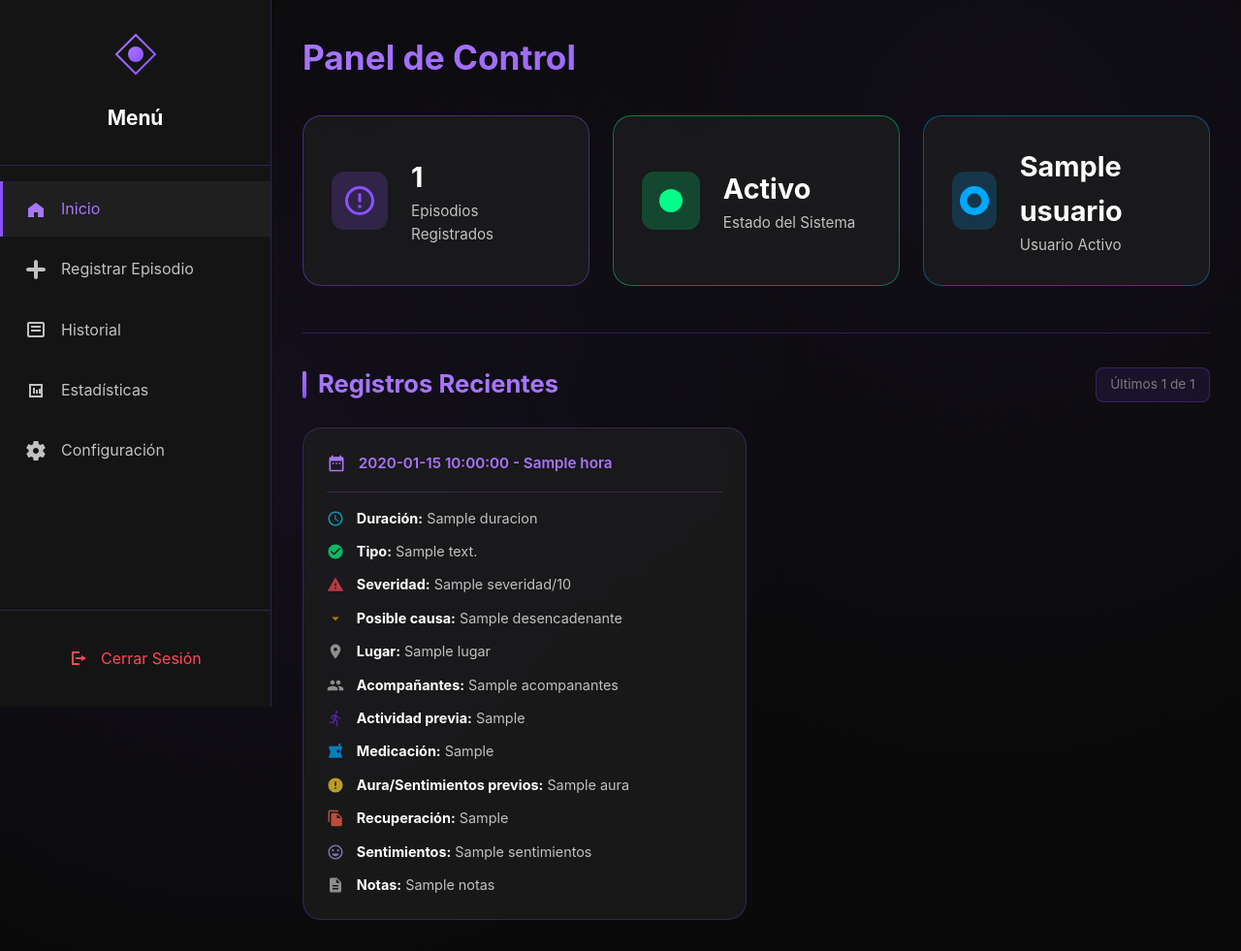
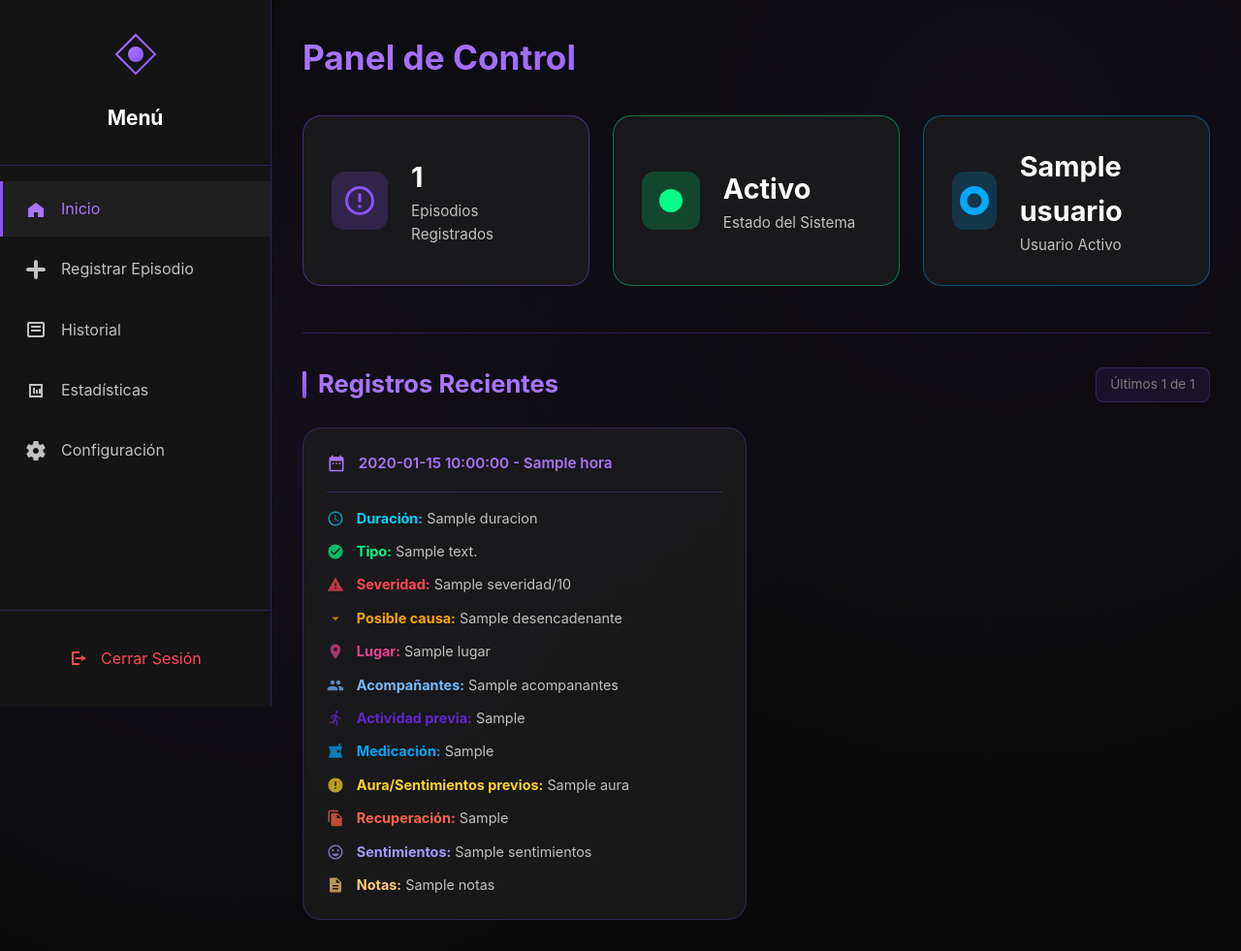
Before and after one commit to TwisSpark/Dashboard-personal, a Flask app: template templates/generales/panel.html in a window 1280 px wide. Shown: the part 71-1052 px from the top of the page at 97% size. Run offline with Flask 3, Linux system fonts and the light colour scheme; the template is opened without the code that fills it: most values are stand-ins (such as "Sample title", 1, 10 or a date in 2020).

Commit message:
Add distinct colors to icons and titles for a premium appearance
Update panel.html to assign unique colors to various record detail icons and their corresponding titles, enhancing the visual premium feel.

Replit-Commit-Author: Agent
Replit-Commit-Session-Id: 69d08568-1551-4cc2-80cc-851623e25486
Replit-Commit-Checkpoint-Type: full_checkpoint
Replit-Commit-Event-Id: 8c3f453c-2d7b-4f83-982c-3910eac9d32d
Replit-Commit-Screenshot-Url: https://storage.googleapis.com/screenshot-production-us-central1/127d2760-2855-4d02-8048-1b9edc172fee/69d08568-1551-4cc2-80cc-851623e25486/94GtNJ0
Replit-Helium-Checkpoint-Created: true

```diff
--- a/static/json/generales/usuarios.json
+++ b/static/json/generales/usuarios.json
@@ -5,7 +5,7 @@
     "correo": "twisspark@gmail.com",
     "password": "84f9c593887c20134a99b6d9e83ef1f17b845ea52eec81a0b5251f9dd88efd43",
     "fecha_registro": "2025-12-08T22:50:18.266103",
-    "ultimo_acceso": "2025-12-10T07:52:40.458234",
+    "ultimo_acceso": "2025-12-10T07:55:12.058884",
     "premium": true,
     "fecha_premium": "2025-12-10T07:12:01.555358"
   },
--- a/templates/generales/panel.html
+++ b/templates/generales/panel.html
@@ -159,7 +159,7 @@
                             <svg viewBox="0 0 24 24" fill="currentColor" style="color: #00d2ff;">
                                 <path d="M11.99 2C6.47 2 2 6.48 2 12s4.47 10 9.99 10C17.52 22 22 17.52 22 12S17.52 2 11.99 2zM12 20c-4.42 0-8-3.58-8-8s3.58-8 8-8 8 3.58 8 8-3.58 8-8 8zm.5-13H11v6l5.25 3.15.75-1.23-4.5-2.67z"/>
                             </svg>
-                            <span><strong>Duración:</strong> {{ registro.duracion }}</span>
+                            <span><strong style="color: #00d2ff;">Duración:</strong> {{ registro.duracion }}</span>
                         </div>
 
                         {% if registro.tipo_crisis %}
@@ -167,7 +167,7 @@
                             <svg viewBox="0 0 24 24" fill="currentColor" style="color: #00ff88;">
                                 <path d="M12 2C6.48 2 2 6.48 2 12s4.48 10 10 10 10-4.48 10-10S17.52 2 12 2zm-2 15l-5-5 1.41-1.41L10 14.17l7.59-7.59L19 8l-9 9z"/>
                             </svg>
-                            <span><strong>Tipo:</strong> {{ registro.tipo_crisis }}</span>
+                            <span><strong style="color: #00ff88;">Tipo:</strong> {{ registro.tipo_crisis }}</span>
                         </div>
                         {% endif %}
 
@@ -176,7 +176,7 @@
                             <svg viewBox="0 0 24 24" fill="currentColor" style="color: #ff4757;">
                                 <path d="M1 21h22L12 2 1 21zm12-3h-2v-2h2v2zm0-4h-2v-4h2v4z"/>
                             </svg>
-                            <span><strong>Severidad:</strong> {{ registro.severidad }}/10</span>
+                            <span><strong style="color: #ff4757;">Severidad:</strong> {{ registro.severidad }}/10</span>
                         </div>
                         {% endif %}
 
@@ -185,25 +185,25 @@
                             <svg viewBox="0 0 24 24" fill="currentColor" style="color: #ffa502;">
                                 <path d="M7 10l5 5 5-5z"/>
                             </svg>
-                            <span><strong>Posible causa:</strong> {{ registro.desencadenante }}</span>
+                            <span><strong style="color: #ffa502;">Posible causa:</strong> {{ registro.desencadenante }}</span>
                         </div>
                         {% endif %}
 
                         {% if registro.lugar %}
                         <div class="attack-info">
-                            <svg viewBox="0 0 24 24" fill="currentColor">
+                            <svg viewBox="0 0 24 24" fill="currentColor" style="color: #e84393;">
                                 <path d="M12 2C8.13 2 5 5.13 5 9c0 5.25 7 13 7 13s7-7.75 7-13c0-3.87-3.13-7-7-7zm0 9.5c-1.38 0-2.5-1.12-2.5-2.5s1.12-2.5 2.5-2.5 2.5 1.12 2.5 2.5-1.12 2.5-2.5 2.5z"/>
                             </svg>
-                            <span><strong>Lugar:</strong> {{ registro.lugar }}</span>
+                            <span><strong style="color: #e84393;">Lugar:</strong> {{ registro.lugar }}</span>
                         </div>
                         {% endif %}
 
                         {% if registro.acompanantes %}
                         <div class="attack-info">
-                            <svg viewBox="0 0 24 24" fill="currentColor">
+                            <svg viewBox="0 0 24 24" fill="currentColor" style="color: #74b9ff;">
                                 <path d="M16 11c1.66 0 2.99-1.34 2.99-3S17.66 5 16 5c-1.66 0-3 1.34-3 3s1.34 3 3 3zm-8 0c1.66 0 2.99-1.34 2.99-3S9.66 5 8 5C6.34 5 5 6.34 5 8s1.34 3 3 3zm0 2c-2.33 0-7 1.17-7 3.5V19h14v-2.5c0-2.33-4.67-3.5-7-3.5zm8 0c-.29 0-.62.02-.97.05 1.16.84 1.97 1.97 1.97 3.45V19h6v-2.5c0-2.33-4.67-3.5-7-3.5z"/>
                             </svg>
-                            <span><strong>Acompañantes:</strong> {{ registro.acompanantes }}</span>
+                            <span><strong style="color: #74b9ff;">Acompañantes:</strong> {{ registro.acompanantes }}</span>
                         </div>
                         {% endif %}
 
@@ -212,7 +212,7 @@
                             <svg viewBox="0 0 24 24" fill="currentColor" style="color: #5f27cd;">
                                 <path d="M13.49 5.48c1.1 0 2-.9 2-2s-.9-2-2-2-2 .9-2 2 .9 2 2 2zm-3.6 13.9l1-4.4 2.1 2v6h2v-7.5l-2.1-2 .6-3c1.3 1.5 3.3 2.5 5.5 2.5v-2c-1.9 0-3.5-1-4.3-2.4l-1-1.6c-.4-.6-1-1-1.7-1-.3 0-.5.1-.8.1l-5.2 2.2v4.7h2v-3.4l1.8-.7-1.6 8.1-4.9-1-.4 2 7 1.4z"/>
                             </svg>
-                            <span><strong>Actividad previa:</strong> {{ registro.actividad_previa }}</span>
+                            <span><strong style="color: #5f27cd;">Actividad previa:</strong> {{ registro.actividad_previa }}</span>
                         </div>
                         {% endif %}
 
@@ -221,7 +221,7 @@
                             <svg viewBox="0 0 24 24" fill="currentColor" style="color: #00a8ff;">
                                 <path d="M21 5h-2.64l1.14-3.14L17.15 1l-1.46 4H3v2l2 6-2 6v2h18v-2l-2-6 2-6V5zm-5 9c-1.1 0-2-.9-2-2s.9-2 2-2 2 .9 2 2-.9 2-2 2z"/>
                             </svg>
-                            <span><strong>Medicación:</strong> {{ registro.medicacion_tomada }}</span>
+                            <span><strong style="color: #00a8ff;">Medicación:</strong> {{ registro.medicacion_tomada }}</span>
                         </div>
                         {% endif %}
 
@@ -230,7 +230,7 @@
                             <svg viewBox="0 0 24 24" fill="currentColor" style="color: #ffd32a;">
                                 <path d="M12 2C6.48 2 2 6.48 2 12s4.48 10 10 10 10-4.48 10-10S17.52 2 12 2zm1 15h-2v-2h2v2zm0-4h-2V7h2v6z"/>
                             </svg>
-                            <span><strong>Aura/Sentimientos previos:</strong> {{ registro.aura }}</span>
+                            <span><strong style="color: #ffd32a;">Aura/Sentimientos previos:</strong> {{ registro.aura }}</span>
                         </div>
                         {% endif %}
 
@@ -239,7 +239,7 @@
                             <svg viewBox="0 0 24 24" fill="currentColor" style="color: #ff6348;">
                                 <path d="M16 1H4c-1.1 0-2 .9-2 2v14h2V3h12V1zm-1 4l6 6v10c0 1.1-.9 2-2 2H7.99C6.89 23 6 22.1 6 21l.01-14c0-1.1.89-2 1.99-2h7zm-1 7h5.5L14 6.5V12z"/>
                             </svg>
-                            <span><strong>Recuperación:</strong> {{ registro.tiempo_recuperacion }}</span>
+                            <span><strong style="color: #ff6348;">Recuperación:</strong> {{ registro.tiempo_recuperacion }}</span>
                         </div>
                         {% endif %}
 
@@ -248,16 +248,16 @@
                             <svg viewBox="0 0 24 24" fill="currentColor" style="color: #a29bfe;">
                                 <path d="M11.99 2C6.47 2 2 6.48 2 12s4.47 10 9.99 10C17.52 22 22 17.52 22 12S17.52 2 11.99 2zM12 20c-4.42 0-8-3.58-8-8s3.58-8 8-8 8 3.58 8 8-3.58 8-8 8zm3.5-9c.83 0 1.5-.67 1.5-1.5S16.33 8 15.5 8 14 8.67 14 9.5s.67 1.5 1.5 1.5zm-7 0c.83 0 1.5-.67 1.5-1.5S9.33 8 8.5 8 7 8.67 7 9.5 7.67 11 8.5 11zm3.5 6.5c2.33 0 4.31-1.46 5.11-3.5H6.89c.8 2.04 2.78 3.5 5.11 3.5z"/>
                             </svg>
-                            <span><strong>Sentimientos:</strong> {{ registro.sentimientos[:100] }}{% if registro.sentimientos|length > 100 %}...{% endif %}</span>
+                            <span><strong style="color: #a29bfe;">Sentimientos:</strong> {{ registro.sentimientos[:100] }}{% if registro.sentimientos|length > 100 %}...{% endif %}</span>
                         </div>
                         {% endif %}
 
                         {% if registro.notas %}
                         <div class="attack-info">
-                            <svg viewBox="0 0 24 24" fill="currentColor">
+                            <svg viewBox="0 0 24 24" fill="currentColor" style="color: #fdcb6e;">
                                 <path d="M14 2H6c-1.1 0-1.99.9-1.99 2L4 20c0 1.1.89 2 1.99 2H18c1.1 0 2-.9 2-2V8l-6-6zm2 16H8v-2h8v2zm0-4H8v-2h8v2zm-3-5V3.5L18.5 9H13z"/>
                             </svg>
-                            <span><strong>Notas:</strong> {{ registro.notas[:100] }}{% if registro.notas|length > 100 %}...{% endif %}</span>
+                            <span><strong style="color: #fdcb6e;">Notas:</strong> {{ registro.notas[:100] }}{% if registro.notas|length > 100 %}...{% endif %}</span>
                         </div>
                         {% endif %}
                     </div>
```
